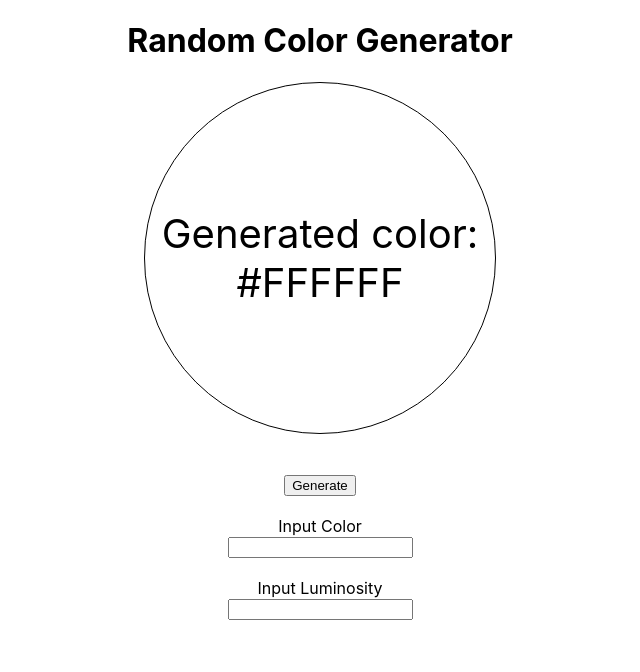
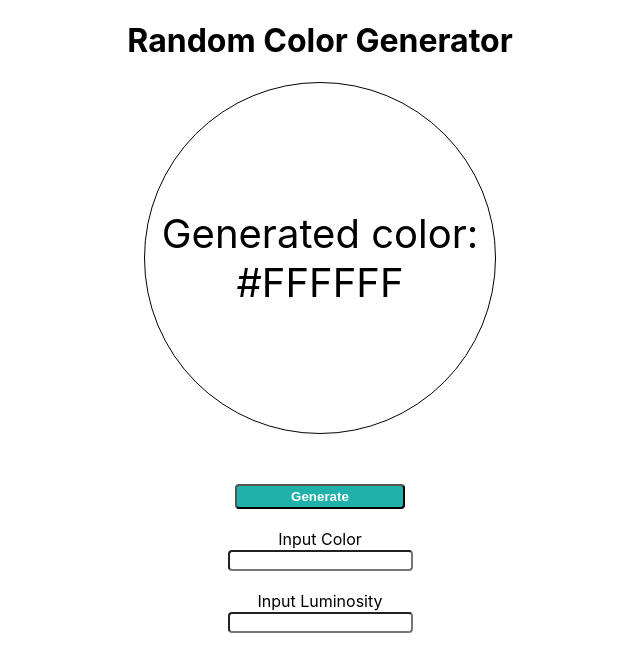
Before and after one commit to harenbergcoding/react-random-color-generator, a React (Create React App) app: page / in a window 1280 px wide. Shown: the top 672 px of the page, without its empty margins (320-960 px from the left). Built offline with nearby package versions, Linux system fonts and the light colour scheme.

Commit message:
Add styling, refactored code

```diff
--- a/src/App.js
+++ b/src/App.js
@@ -2,11 +2,11 @@ import './App.css';
 import randomColor from 'randomcolor';
 import { useState } from 'react';
 
-function App() {
+export default function App() {
   const [color, setColor] = useState('#FFFFFF'); // useState for randomColor
   const [colorName, setColorName] = useState(''); // useState for color inputs
   const [lumName, setLumName] = useState(''); // useState for luminosity inputs
-  // const [width, setWidth] = useState('150'); // useState for color inputs
+
   // const [height, setHeight] = useState('150'); // useState for color inputs
 
   return (
@@ -25,48 +25,60 @@ function App() {
           fontSize: 40,
           backgroundColor: color,
           borderRadius: '50%',
+          marginBottom: 50,
         }}
       >
         Generated color: {color}
       </div>
-      <br />
-      <br />
       <button
+        style={{
+          marginBottom: 20,
+          borderRadius: 4,
+          width: 170,
+          height: 25,
+          backgroundColor: 'lightseagreen',
+          color: 'white',
+          fontWeight: 'bold',
+        }}
         onClick={() => {
-          setColor(randomColor()); // change state to new color
+          // updates the state with new color
+          setColor(randomColor());
         }}
       >
         Generate
       </button>
-      <br />
-      <br />
+
       {/* Controlled component */}
       <div>
-        Input Color
-        <br />
+        <label>
+          Input Color <br />
           <input
-          // Use state variable
-          value={colorName} // cvalue = empty
+            style={{ marginBottom: 20, borderRadius: 4 }}
+            // initial value is empty
+            value={colorName}
             // define changehandler function
+            onChange={(event) => {
+              // set colorName to user input
+              setColorName(event.currentTarget.value);
 
-          onChange={(event) => {
-            setColorName(event.currentTarget.value); // set colorName to user input
-
-            // update the state variable
-
-            const colorChosen = randomColor({ hue: event.currentTarget.value }); // randomColor equals color = user input
-
+              const colorChosen = randomColor({
+                hue: event.currentTarget.value,
+                format: 'rgb',
+              }); // randomColor equals color = user input
               if (colorChosen) {
                 setColor(colorChosen);
+              } else {
+                randomColor('#FFFFFF'); // does not work
               }
             }}
           />
           <br />
-        <br />
+        </label>
         {/* Controlled component */}
-        Input Luminosity
-        <br />
+        <label>
+          Input Luminosity <br />
           <input
+            style={{ marginBottom: 20, borderRadius: 4 }}
             // Use state variable
             value={lumName} // cvalue = empty
             // define changehandler function
@@ -86,11 +98,8 @@ function App() {
               }
             }}
           />
+        </label>
       </div>
-      <br />
-      <br />
     </div>
   );
 }
-
-export default App;
```
Lines whose indentation alone changed are shown as unchanged.
